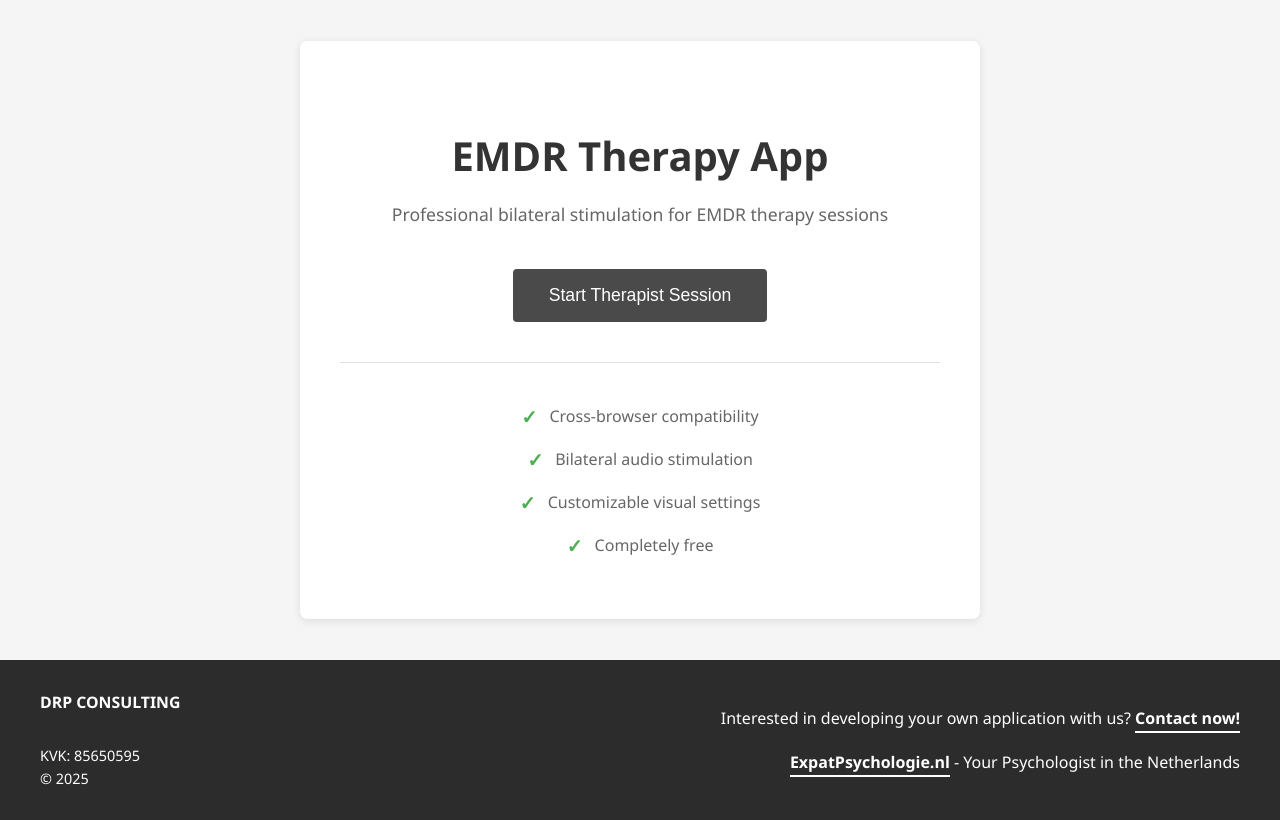
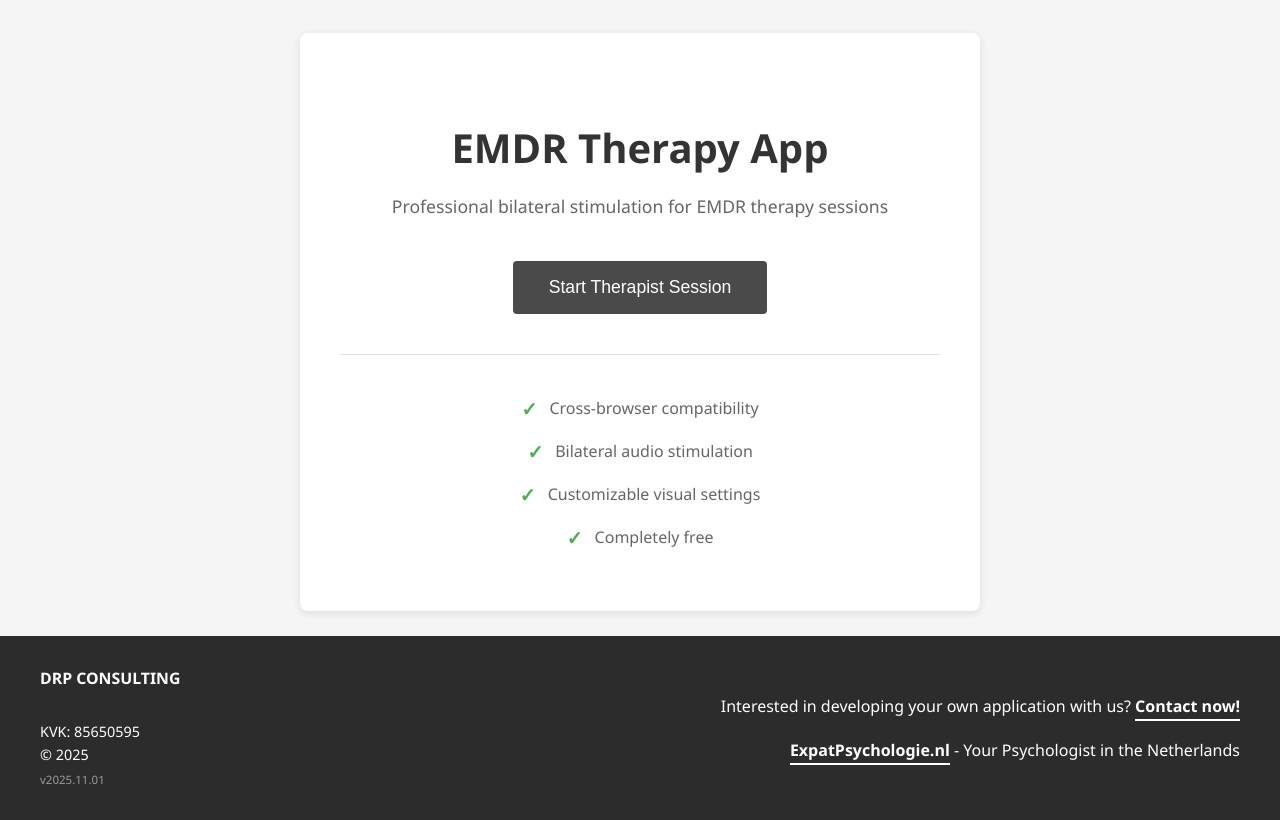
Before and after one commit to dapo666/EMDR, a Vue app in the folder frontend/: page / in a window 1280 px wide. Built offline with nearby package versions, Linux system fonts and the light colour scheme; no server answers.

Commit message:
improvements to code

```diff
--- a/frontend/src/Controller.vue
+++ b/frontend/src/Controller.vue
@@ -74,7 +74,8 @@
         <div class="company-info">
           <strong>DRP CONSULTING</strong><br>
           KVK: 85650595<br>
-          © 2025
+          © 2025<br>
+          <span class="version">v2025.11.01</span>
         </div>
         <div class="footer-cta">
           Interested in developing your own application?
@@ -210,16 +211,12 @@ export default {
       },
       mounted() {
         this.getSessionIdFromUrl();
+        // Only fetch initial state once - don't poll!
+        // Controller sends updates, Patient receives them
         this.fetchBall();
-        // Poll for state updates
-        this.fetchInterval = setInterval(() => {
-          this.fetchBall();
-        }, 500);
       },
       beforeDestroy() {
-        if (this.fetchInterval) {
-          clearInterval(this.fetchInterval);
-        }
+        // No polling interval to clear
       }
 }
 </script>
@@ -505,6 +502,12 @@ input[type="color"] {
 .contact-link:hover {
   opacity: 0.8;
 }
+.version {
+  font-size: 0.8em;
+  color: #999;
+  margin-top: 5px;
+  display: inline-block;
+}
 @media (max-width: 768px) {
   .footer-content {
     flex-direction: column;
--- a/frontend/src/Menu.vue
+++ b/frontend/src/Menu.vue
@@ -35,7 +35,8 @@
         <div class="company-info">
           <strong>DRP CONSULTING</strong><br>
           KVK: 85650595<br>
-          © 2025
+          © 2025<br>
+          <span class="version">v2025.11.01</span>
         </div>
         <div class="footer-cta">
           Interested in developing your own application with us?
@@ -220,6 +221,12 @@ body {
 .contact-link:hover {
   opacity: 0.8;
 }
+.version {
+  font-size: 0.8em;
+  color: #999;
+  margin-top: 5px;
+  display: inline-block;
+}
 @media (max-width: 768px) {
   .footer-content {
     flex-direction: column;
```
